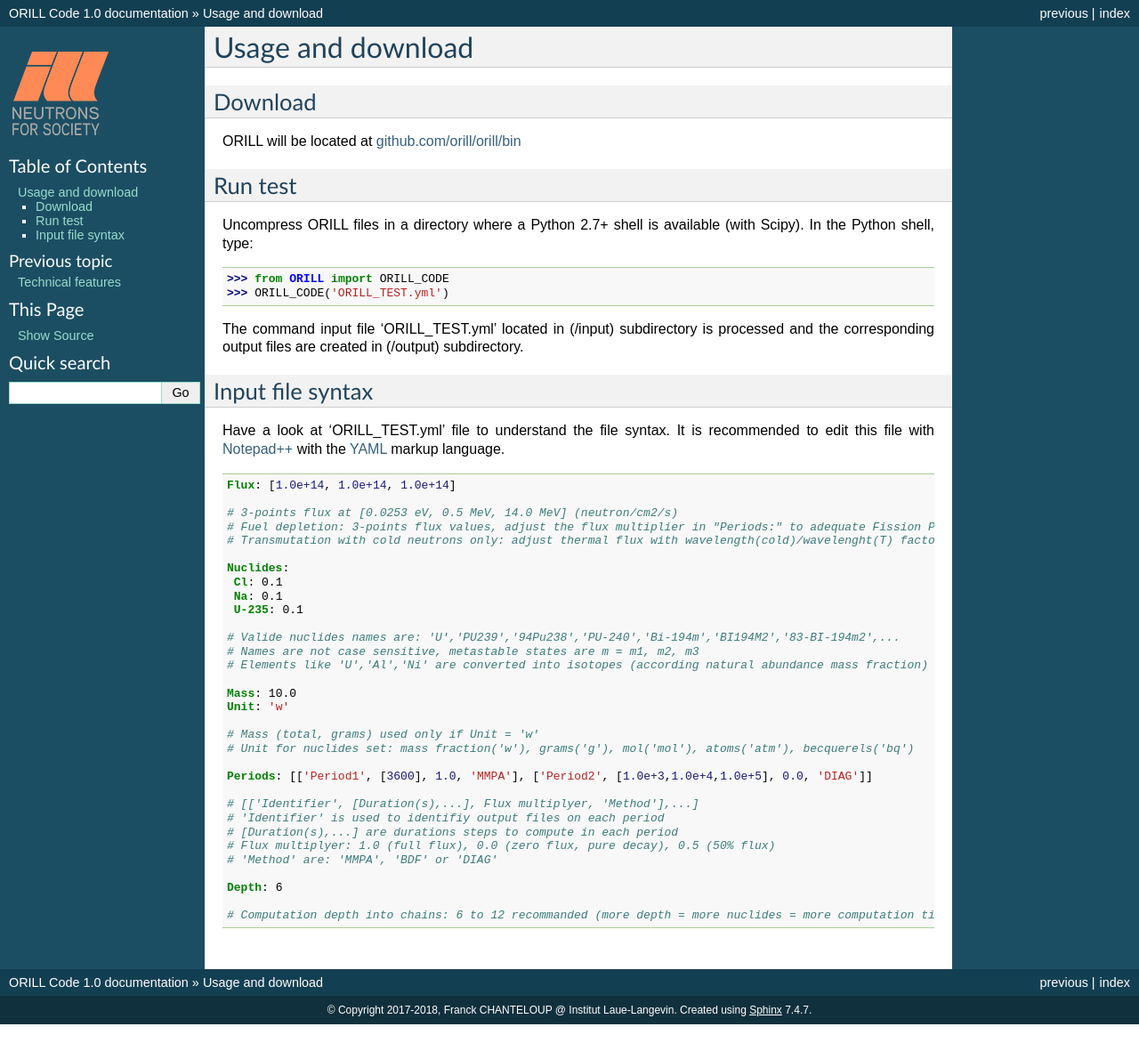
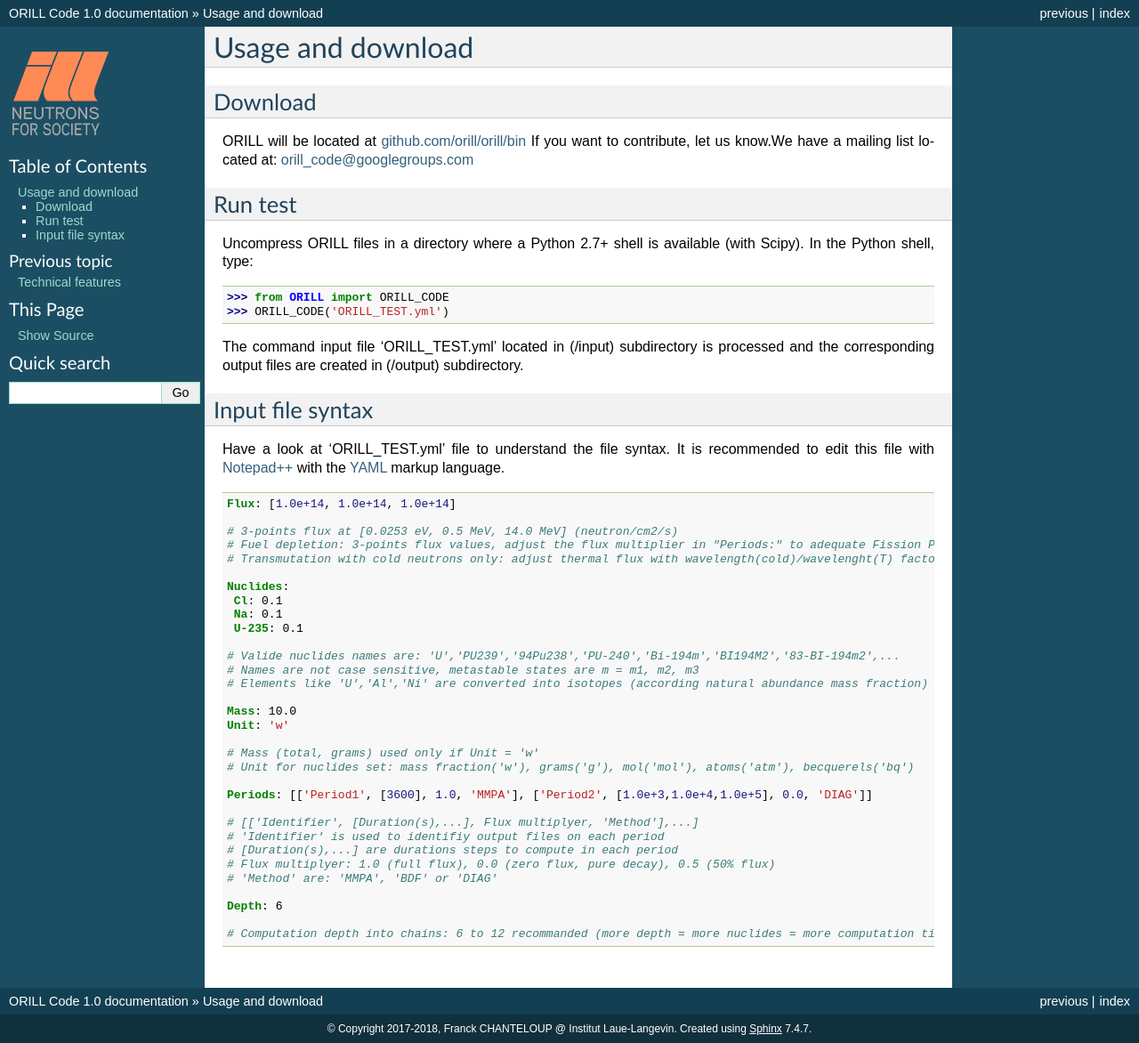
Before and after one commit to orill/orill, a Sphinx documentation site: the page built from docs/usage.rst, in a window 1280 px wide. Shown: the whole page at 89% size. Built offline with Sphinx 7.4.7, drawn with Linux system fonts in a browser that asks for light colours; before the commit the page ends 1151 px from its top, so only the background shows below that.

Commit message:
Add files via upload

```diff
--- a/docs/results.rst
+++ b/docs/results.rst
@@ -9,7 +9,7 @@ Based on neutron flux at each time period, ORILL Code compute:
 - decay power (Alpha, Beta, Gamma) (Watt)
 - effective dose per inhalation (Sv)
 - effective dose rate (decay and prompt gammas) at 1 m distance (mSv/h)
-- gamma spectrum (decay and prompt) with `MicroShield®V5 <http://radiationsoftware.com/>`_ formatted input file for
+- gamma spectrum (decay) with `MicroShield®V5 <http://radiationsoftware.com/>`_ formatted input file for
   further shielding studies
 
 ORILL Code compute sets of nuclides and/or elements. Elements are automatically converted
--- a/docs/usage.rst
+++ b/docs/usage.rst
@@ -5,7 +5,8 @@ Usage and download
 Download
 --------
 
-ORILL will be located at `github.com/orill/orill/bin <https://github.com/orill/orill>`_
+ORILL will be located at `github.com/orill/orill/bin <https://github.com/orill/orill/bin>`_
+If you want to contribute, let us know.We have a mailing list located at: orill_code@googlegroups.com
 
 Run test
 --------
```
